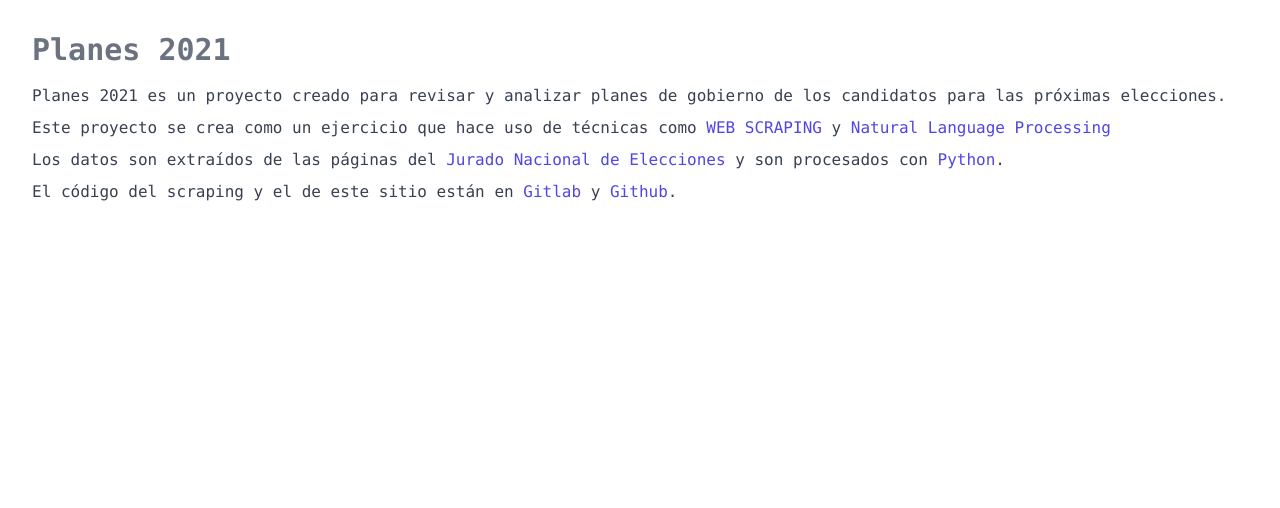
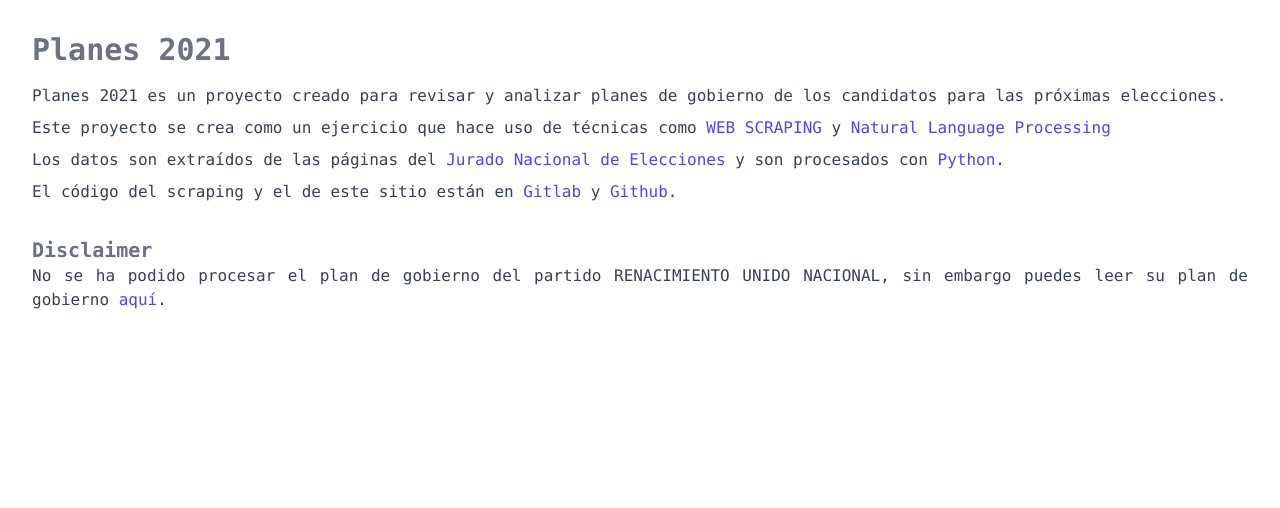
Before and after one commit to unrecano/planes2021-web, a Django app: page /about in a window 1280 px wide. Shown: the part 76-584 px from the top of the page. Run offline with Django 3.2, Linux system fonts and the light colour scheme.

Commit message:
agregar disclaimer sobre runa.

```diff
--- a/planes/web/templates/web/about.html
+++ b/planes/web/templates/web/about.html
@@ -10,5 +10,8 @@
   <p class="my-2 text-base text-gray-700 text-justify font-mono">Los datos son extraídos de las páginas del <a class="text-indigo-600 hover:text-indigo-900" href="https://votoinformado.jne.gob.pe/voto/Home/Listaop" target="blank">Jurado Nacional de Elecciones</a> y son procesados con <a class="text-indigo-600 hover:text-indigo-900" href="https://www.python.org/" target="blank">Python</a>.</p>
   <p class="text-base text-gray-700 text-justify font-mono">El código del scraping y el de este sitio están en <a target="blank" class="text-indigo-600 hover:text-indigo-900" href="https://gitlab.com/unrecano/planes2021-web">Gitlab</a> y <a target="blank" class="text-indigo-600 hover:text-indigo-900" href="https://github.com/unrecano/planes2021-web">Github</a>.</p>
 </div>
-
+<div class="py-4">
+  <h3 class="font-mono text-xl font-bold text-gray-500">Disclaimer</h3>
+  <p class="text-base text-gray-700 text-justify font-mono">No se ha podido procesar el plan de gobierno del partido RENACIMIENTO UNIDO NACIONAL, sin embargo puedes leer su plan de gobierno <a class="text-indigo-600 hover:text-indigo-900" href="https://declara.jne.gob.pe/ASSETS/PLANGOBIERNO/FILEPLANGOBIERNO/16525.pdf" target="blank">aquí</a>.</p>
+</div>
 {% endblock %}
```
